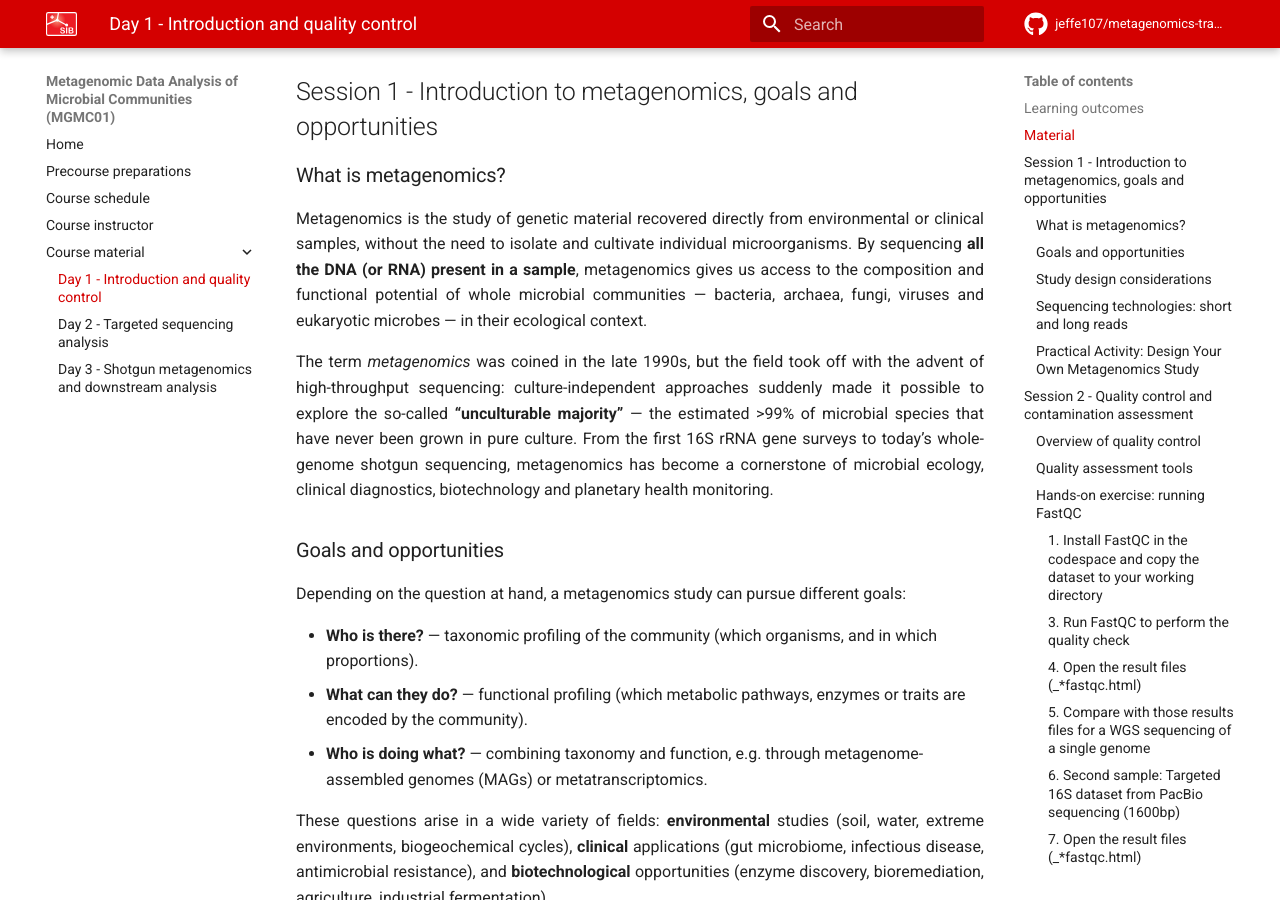
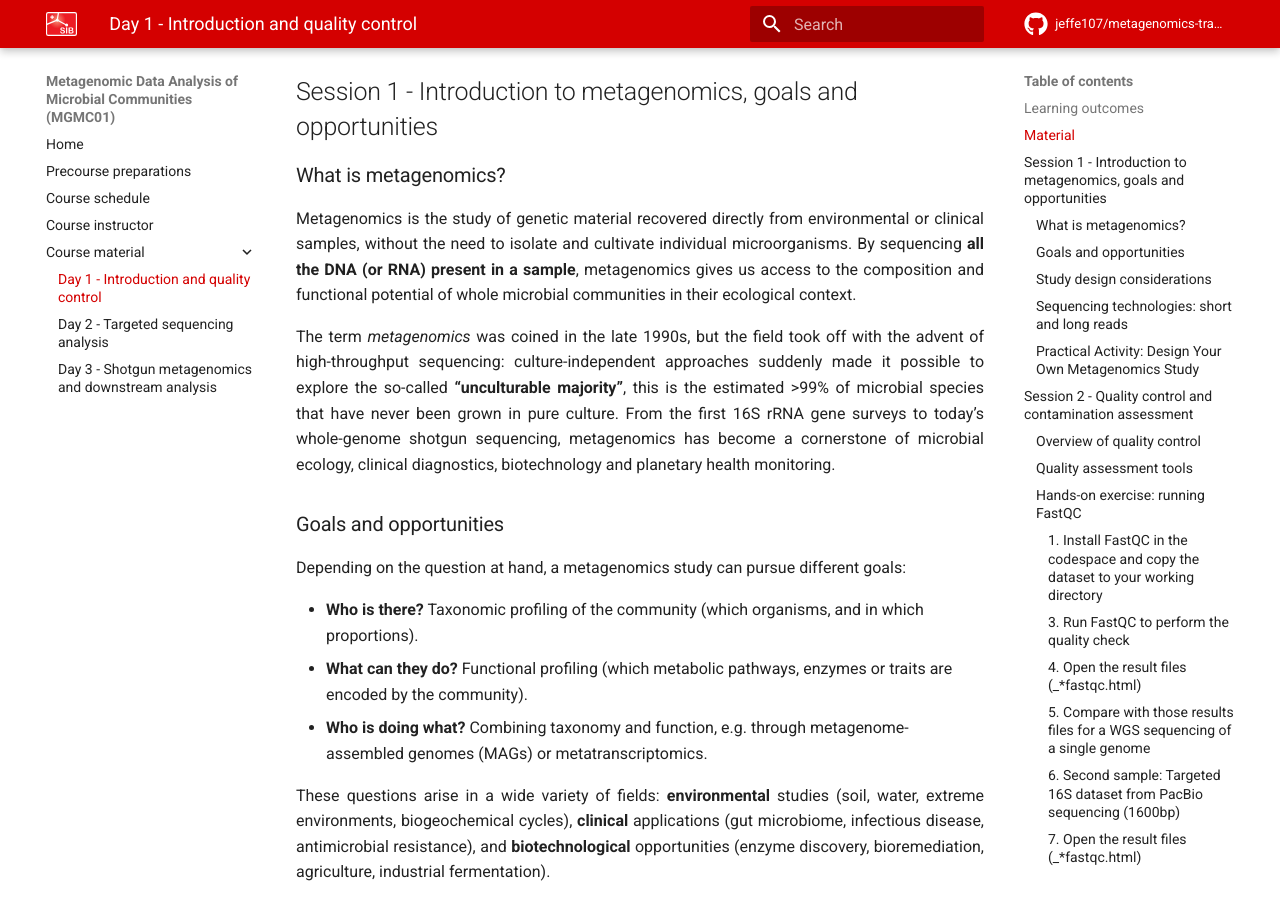
Before and after one commit to jeffe107/metagenomics-training, an MkDocs documentation site: the page built from docs/course_material/day1_introduction_quality_control.md, in a window 1280 px wide and 900 px high, scrolled down 808 px. Built offline with MkDocs 1.6.1 and Material for MkDocs 9.7.7, drawn with Linux system fonts in a browser that asks for light colours; comment, search, counter and statistics services are not loaded; the version menu is left out.

Commit message:
fixing text

```diff
--- a/docs/course_material/day1_introduction_quality_control.md
+++ b/docs/course_material/day1_introduction_quality_control.md
@@ -21,17 +21,17 @@
 
 ### What is metagenomics?
 
-Metagenomics is the study of genetic material recovered directly from environmental or clinical samples, without the need to isolate and cultivate individual microorganisms. By sequencing **all the DNA (or RNA) present in a sample**, metagenomics gives us access to the composition and functional potential of whole microbial communities — bacteria, archaea, fungi, viruses and eukaryotic microbes — in their ecological context.
+Metagenomics is the study of genetic material recovered directly from environmental or clinical samples, without the need to isolate and cultivate individual microorganisms. By sequencing **all the DNA (or RNA) present in a sample**, metagenomics gives us access to the composition and functional potential of whole microbial communities in their ecological context.
 
-The term _metagenomics_ was coined in the late 1990s, but the field took off with the advent of high-throughput sequencing: culture-independent approaches suddenly made it possible to explore the so-called **"unculturable majority"** — the estimated >99% of microbial species that have never been grown in pure culture. From the first 16S rRNA gene surveys to today's whole-genome shotgun sequencing, metagenomics has become a cornerstone of microbial ecology, clinical diagnostics, biotechnology and planetary health monitoring.
+The term _metagenomics_ was coined in the late 1990s, but the field took off with the advent of high-throughput sequencing: culture-independent approaches suddenly made it possible to explore the so-called **"unculturable majority"**, this is the estimated >99% of microbial species that have never been grown in pure culture. From the first 16S rRNA gene surveys to today's whole-genome shotgun sequencing, metagenomics has become a cornerstone of microbial ecology, clinical diagnostics, biotechnology and planetary health monitoring.
 
 ### Goals and opportunities
 
 Depending on the question at hand, a metagenomics study can pursue different goals:
 
-* **Who is there?** — taxonomic profiling of the community (which organisms, and in which proportions).
-* **What can they do?** — functional profiling (which metabolic pathways, enzymes or traits are encoded by the community).
-* **Who is doing what?** — combining taxonomy and function, e.g. through metagenome-assembled genomes (MAGs) or metatranscriptomics.
+* **Who is there?** Taxonomic profiling of the community (which organisms, and in which proportions).
+* **What can they do?** Functional profiling (which metabolic pathways, enzymes or traits are encoded by the community).
+* **Who is doing what?** Combining taxonomy and function, e.g. through metagenome-assembled genomes (MAGs) or metatranscriptomics.
 
 These questions arise in a wide variety of fields: **environmental** studies (soil, water, extreme environments, biogeochemical cycles), **clinical** applications (gut microbiome, infectious disease, antimicrobial resistance), and **biotechnological** opportunities (enzyme discovery, bioremediation, agriculture, industrial fermentation).
 
```
